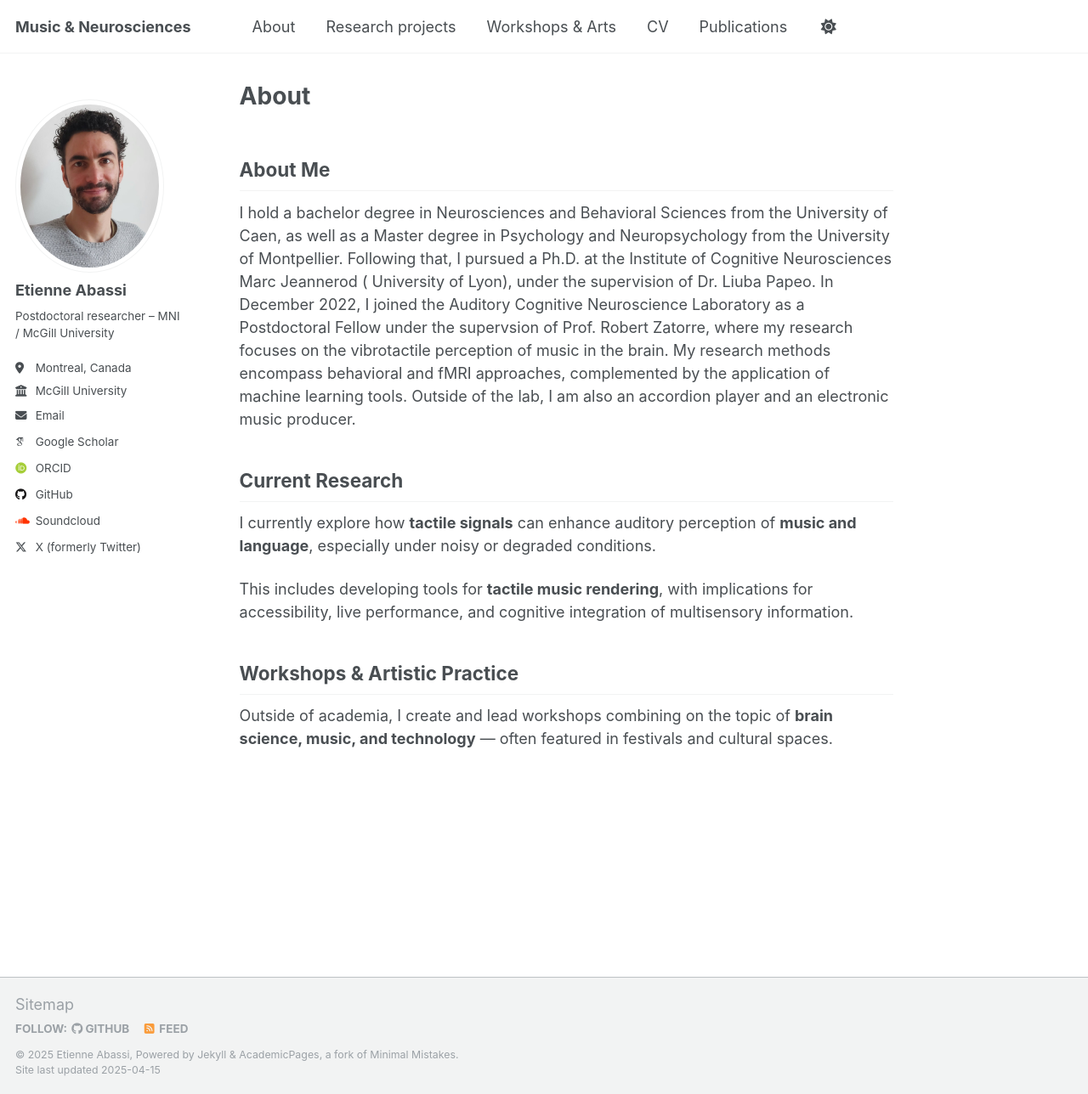
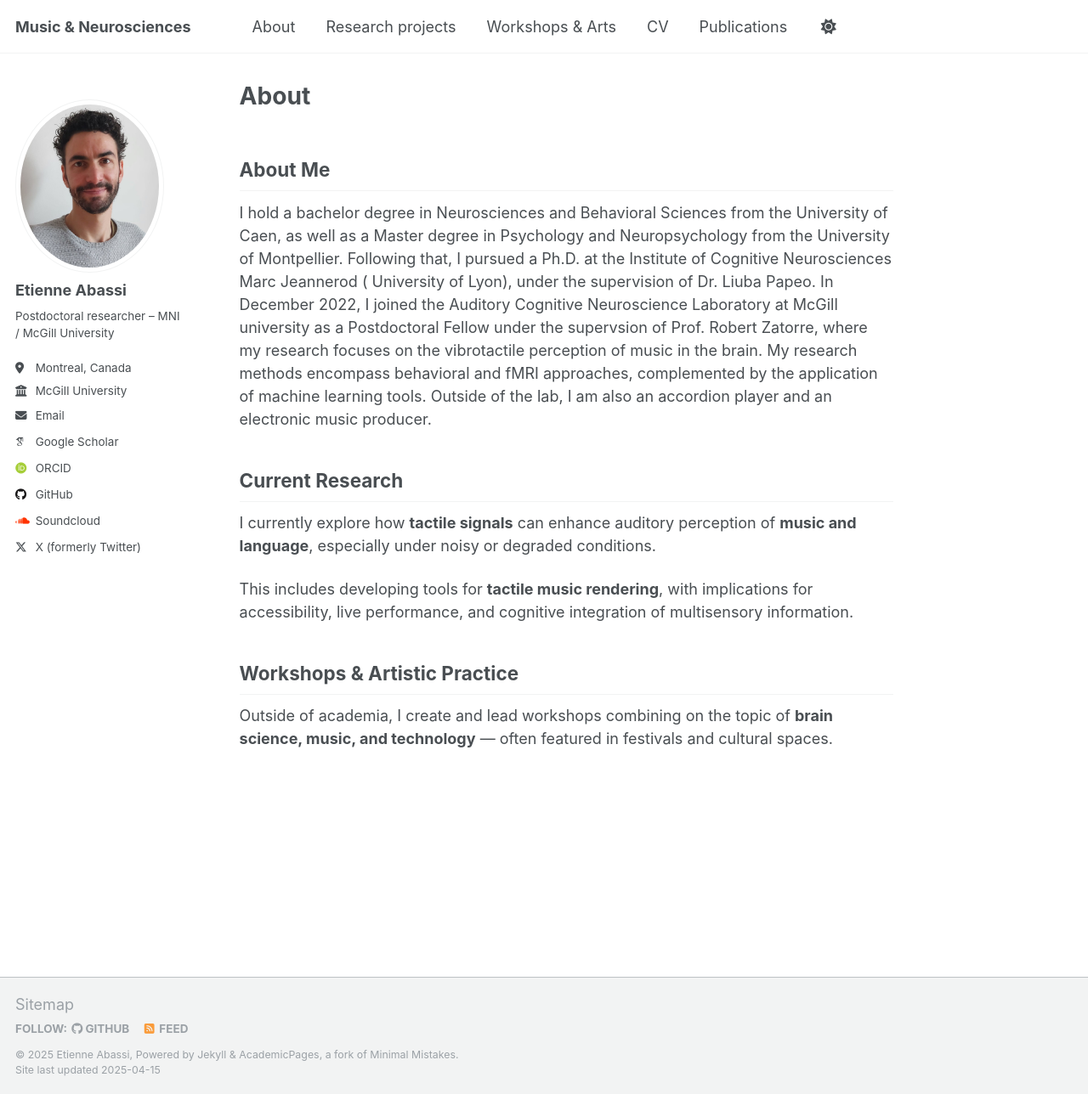
Before and after one commit to etienneabassi/etienneabassi.github.io, a Jekyll site: the page built from _pages/about.md, in a window 1280 px wide and 1288 px high. Shown: the whole window at 85% size. Built offline with Jekyll 4.4.1, drawn with Linux system fonts in a browser that asks for light colours; some web fonts are replaced.

Commit message:
Update about.md

```diff
--- a/_pages/about.md
+++ b/_pages/about.md
@@ -8,7 +8,7 @@
 ---
 ## About Me
 
-I hold a bachelor degree in Neurosciences and Behavioral Sciences from the University of Caen, as well as a Master degree in Psychology and Neuropsychology from the University of Montpellier. Following that, I pursued a Ph.D. at the Institute of Cognitive Neurosciences Marc Jeannerod ( University of Lyon), under the supervision of Dr. Liuba Papeo. In December 2022, I joined the Auditory Cognitive Neuroscience Laboratory as a Postdoctoral Fellow under the supervsion of Prof. Robert Zatorre, where my research focuses on the vibrotactile perception of music in the brain. My research methods encompass behavioral and fMRI approaches, complemented by the application of machine learning tools. Outside of the lab, I am also an accordion player and an electronic music producer.
+I hold a bachelor degree in Neurosciences and Behavioral Sciences from the University of Caen, as well as a Master degree in Psychology and Neuropsychology from the University of Montpellier. Following that, I pursued a Ph.D. at the Institute of Cognitive Neurosciences Marc Jeannerod ( University of Lyon), under the supervision of Dr. Liuba Papeo. In December 2022, I joined the Auditory Cognitive Neuroscience Laboratory at McGill university as a Postdoctoral Fellow under the supervsion of Prof. Robert Zatorre, where my research focuses on the vibrotactile perception of music in the brain. My research methods encompass behavioral and fMRI approaches, complemented by the application of machine learning tools. Outside of the lab, I am also an accordion player and an electronic music producer.
 
 ## Current Research
 
```
